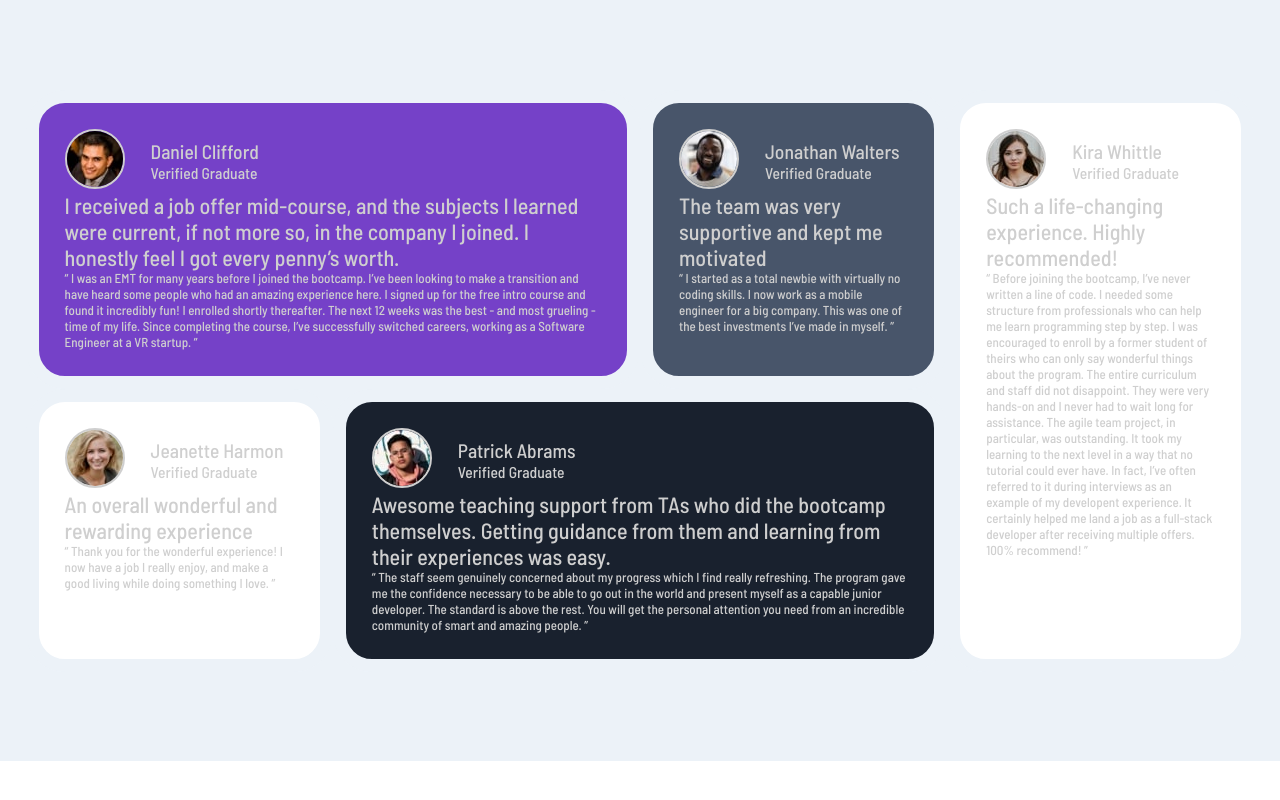
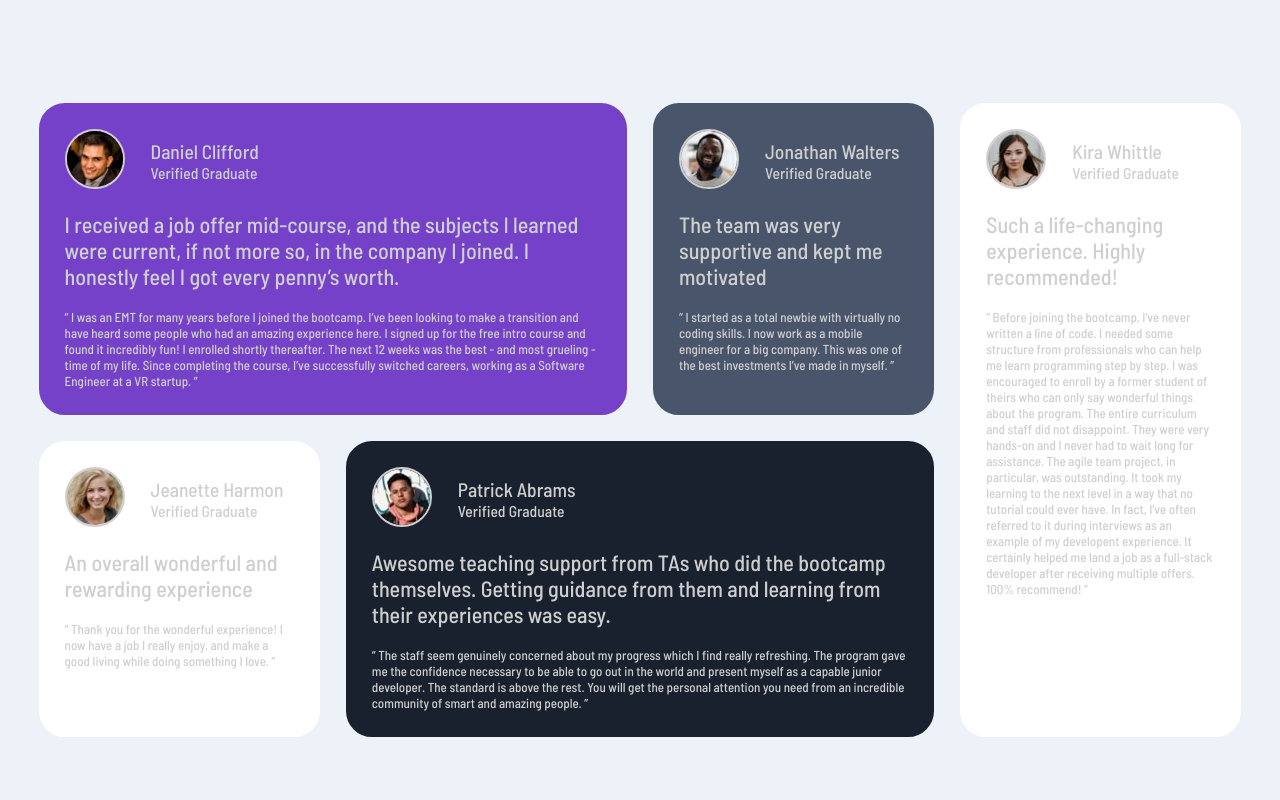
Before and after one commit to Jorgel7202/testimonials-grid-section-main, a plain HTML site: page index.html in a window 1280 px wide. Drawn offline with Linux system fonts and the light colour scheme.

Commit message:
Update style.css

```diff
--- a/style.css
+++ b/style.css
@@ -65,7 +65,6 @@ main {
   border-radius: 3rem;
   padding: 2rem;
   border: 1rem solid var(--Light_grayish_blue);
-  gap: 1rem;
 }
 
 .datail {
@@ -87,6 +86,7 @@ h4 {
 h2 {
   font-size: 1.7rem;
   font-weight: 500;
+  margin: 1.5rem 0;
 }
 
 p {
```
